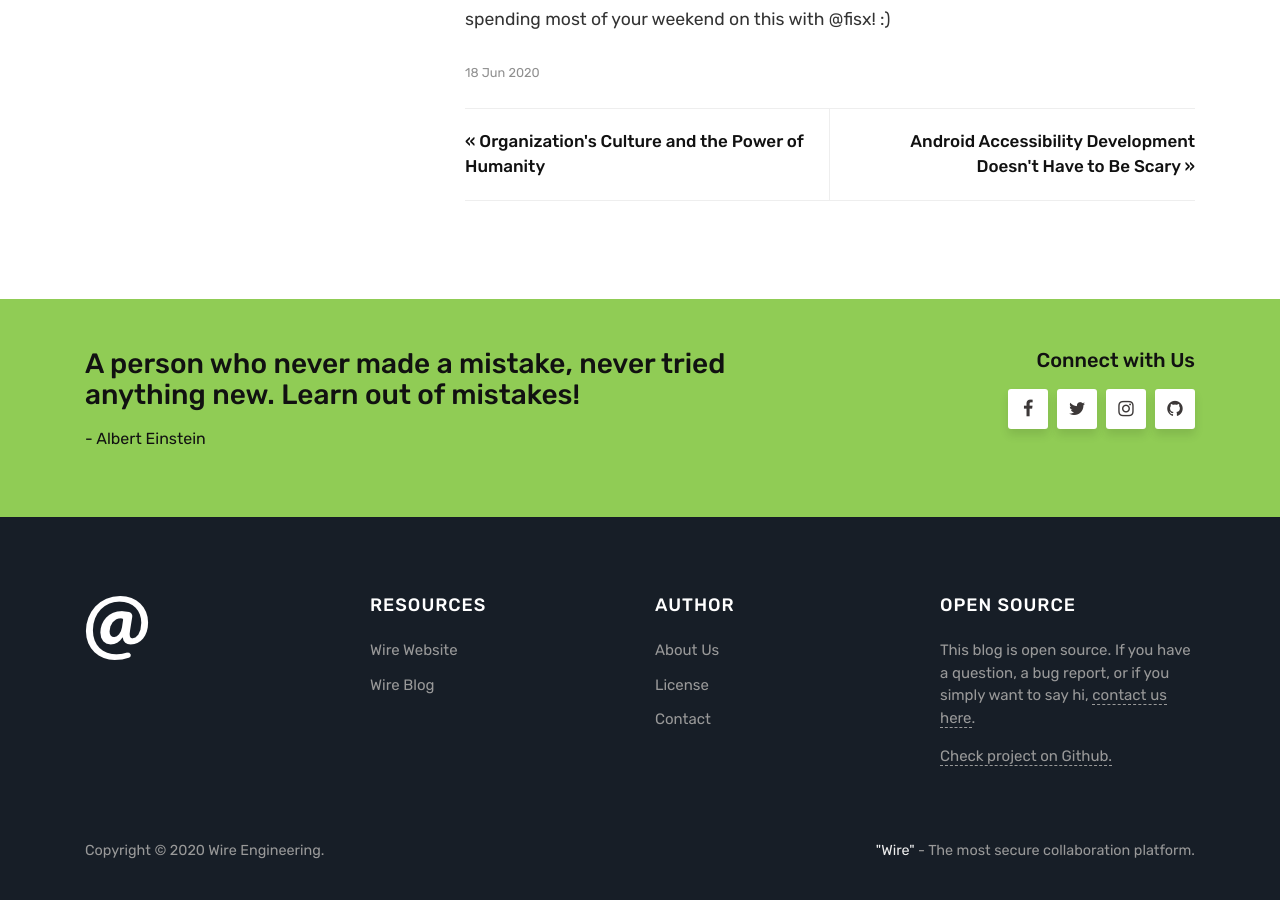
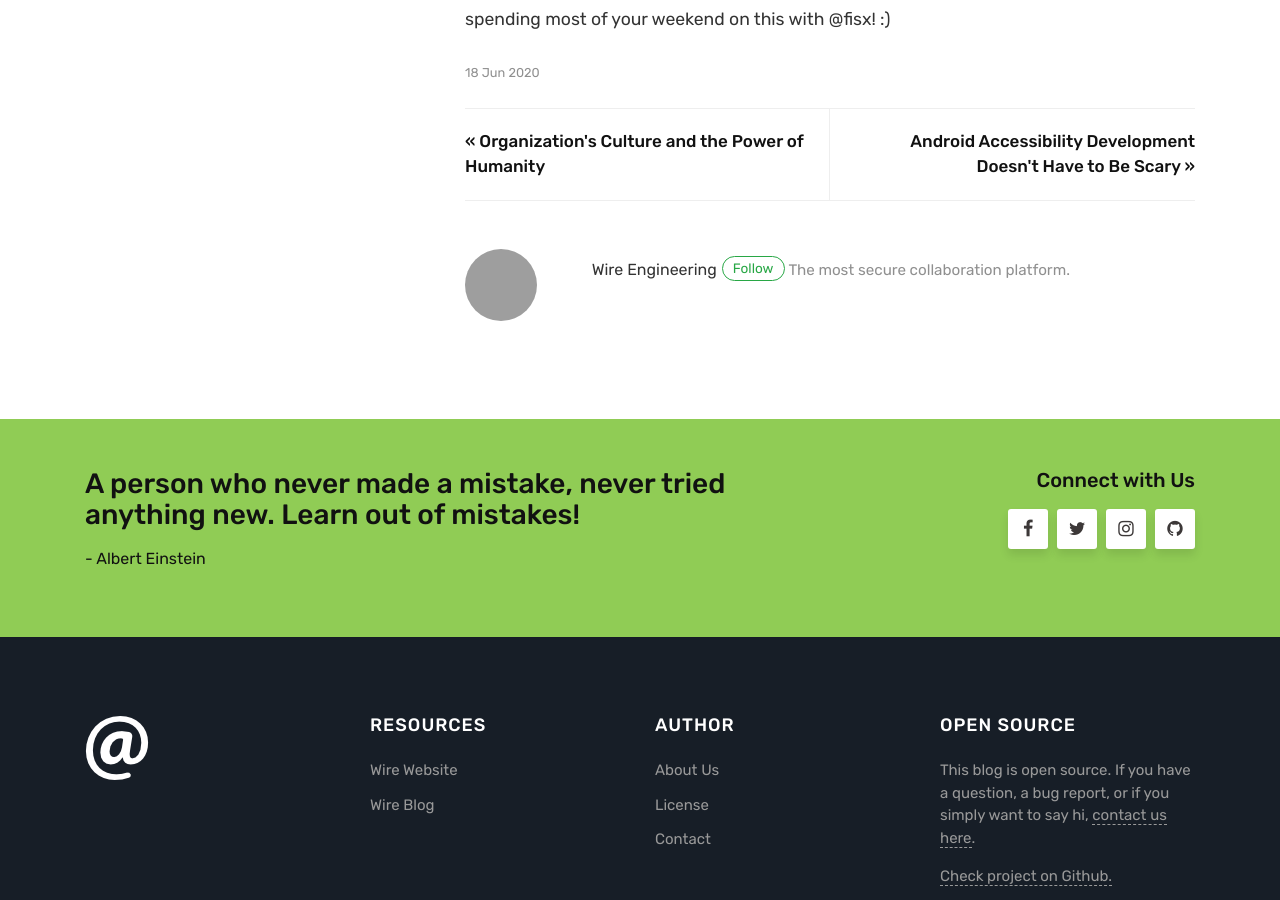
Before and after one commit to wireapp/wireapp.github.io, a Jekyll site: the page built from _posts/2020-06-18-wire-goes-zurihac.md, in a window 1280 px wide and 900 px high, scrolled down 2795 px. Built offline with Jekyll 4.4.1, drawn with Linux system fonts in a browser that asks for light colours; comment, search, counter and statistics services are not loaded; grey boxes are pictures that could not be loaded.

Commit message:
Add author and rename post for consistency.

```diff
--- a/_config.yml
+++ b/_config.yml
@@ -14,6 +14,14 @@
 
 # Authors
 authors:
+  wire:
+    name: Wire Engineering
+    display_name: Wire Engineering
+    gravatar: ec53eaa4d47c6532d534864aa84531a2
+    email: fernando@wire.com
+    web: https://wire.engineering
+    description: "The most secure collaboration platform."
+
   fernando:
     name: Fernando Cejas
     display_name: Fernando Cejas
--- a/_posts/2020-06-18-zurihac.md
+++ b/_posts/2020-06-18-wire-goes-zurihac.md
@@ -1,6 +1,7 @@
 ---
 layout: post
 title:  "Wire goes ZuriHac"
+author: wire
 categories: [haskell, events]
 image: assets/images/posts/wire-zurihac-article-featured.jpg
 feature: false
```
